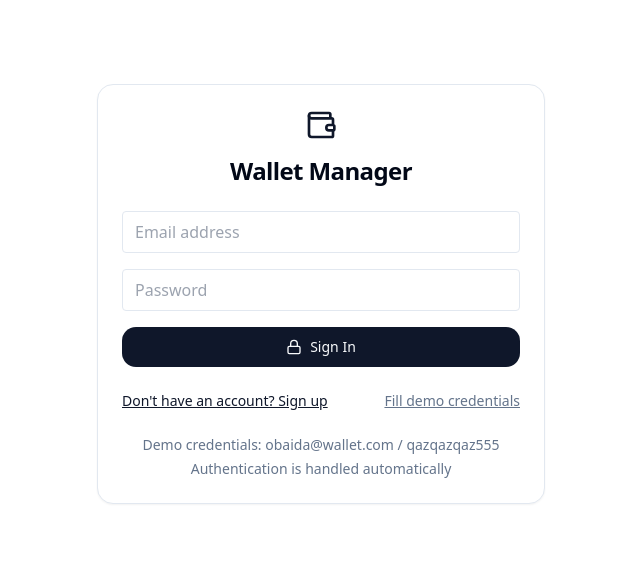
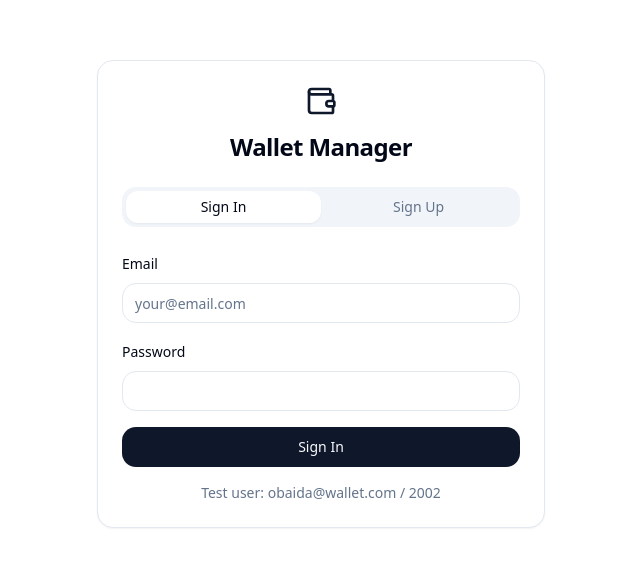
Before and after one commit to normanlondrek/say-hello-lovely-world, a React (Vite) app: page /auth in a window 1280 px wide. Shown: the part 106-672 px from the top of the page, without its empty margins (319-959 px from the left). Built offline with nearby package versions, Linux system fonts and the light colour scheme.

Commit message:
Reverted to commit 24766b9510275f0904b46ffddfdd1c651da16e18

```diff
--- a/src/pages/Auth.tsx
+++ b/src/pages/Auth.tsx
@@ -3,20 +3,17 @@ import { useState, useEffect } from "react";
 import { useNavigate } from "react-router-dom";
 import { Card, CardHeader, CardTitle, CardContent } from "@/components/ui/card";
 import { Button } from "@/components/ui/button";
-import { Alert, AlertTitle, AlertDescription } from "@/components/ui/alert";
+import { Input } from "@/components/ui/input";
+import { Label } from "@/components/ui/label";
+import { Tabs, TabsList, TabsTrigger, TabsContent } from "@/components/ui/tabs";
 import { toast } from "sonner";
 import { supabase, signInWithTestCredentials } from "@/integrations/supabase/client";
-import { WalletIcon, LockIcon, UserPlus } from "lucide-react";
-
-const DEMO_EMAIL = "obaida@wallet.com";
-const DEMO_PASSWORD = "qazqazqaz555";
+import { WalletIcon } from "lucide-react";
 
 const Auth = () => {
-  const [loading, setLoading] = useState(false);
-  const [authError, setAuthError] = useState<string | null>(null);
   const [email, setEmail] = useState("");
   const [password, setPassword] = useState("");
-  const [mode, setMode] = useState<"login" | "signup">("login");
+  const [loading, setLoading] = useState(false);
   const navigate = useNavigate();
 
   useEffect(() => {
@@ -31,59 +28,83 @@ const Auth = () => {
     checkUser();
   }, [navigate]);
 
-  const handleAuth = async (e: React.FormEvent) => {
+  const handleSignUp = async (e: React.FormEvent) => {
     e.preventDefault();
     setLoading(true);
-    setAuthError(null);
 
     try {
-      if (mode === "login") {
-        const { data, error } = await supabase.auth.signInWithPassword({
+      const { data, error } = await supabase.auth.signUp({
         email,
         password,
       });
-        if (error) {
-          setAuthError(error.message || "Could not sign in.");
-          toast.error(error.message || "Could not sign in.");
-          return;
+
+      if (error) throw error;
+
+      // Insert user into users table after successful signup
+      if (data.user) {
+        // Convert UUID string to a number for the database
+        // The users table expects id to be a number, not a string
+        try {
+          const numericId = parseInt(data.user.id.replace(/-/g, '').substring(0, 10), 16) % 1000000;
+
+          const { error: userInsertError } = await supabase
+            .from("users")
+            .insert({
+              id: numericId
+            });
+
+          if (userInsertError) {
+            console.error("User insert error:", userInsertError);
+            toast.error(
+              "Account created, but failed to add user to users table: " +
+                userInsertError.message
+            );
+          } else {
+            toast.success("Account created successfully! You can now sign in.");
           }
-        toast.success("Welcome back!");
-        navigate("/");
+        } catch (insertError: any) {
+          console.error("Insert error:", insertError);
+          toast.error("Error adding user to database: " + insertError.message);
+        }
       } else {
-        // Sign up
-        // Use the demo helper for demo credentials
-        if (email === DEMO_EMAIL) {
-          const { data, error } = await signInWithTestCredentials(email, password);
-          if (error) {
-            setAuthError(error.message || "Could not sign up.");
-            toast.error(error.message || "Could not sign up.");
-            return;
-          }
-          toast.success("Account created! Welcome!");
-          navigate("/");
-        } else {
-          const { data, error } = await supabase.auth.signUp({ email, password });
-          if (error) {
-            setAuthError(error.message || "Could not sign up.");
-            toast.error(error.message || "Could not sign up.");
-            return;
-          }
-          toast.success("Account created! Check your email if asked.");
-          navigate("/");
-        }
+        toast.success("Account created. You can now sign in.");
       }
     } catch (error: any) {
-      setAuthError(error.message || "Authentication failed.");
-      toast.error(error.message || "Authentication failed.");
+      console.error("Sign up error:", error);
+      toast.error(error.message || "Error creating account");
     } finally {
       setLoading(false);
     }
   };
 
-  const handleDemoFill = () => {
-    setEmail(DEMO_EMAIL);
-    setPassword(DEMO_PASSWORD);
-    setMode("login");
+  const handleSignIn = async (e: React.FormEvent) => {
+    e.preventDefault();
+    setLoading(true);
+
+    try {
+      console.log("Attempting to sign in with:", email, password);
+
+      // Use our helper function that handles the test user
+      const { data, error } = await signInWithTestCredentials(email, password);
+
+      if (error) {
+        console.error("Sign in error:", error);
+        throw error;
+      }
+
+      if (email === "obaida@wallet.com" && password === "2002") {
+        toast.success("Welcome back, Obaida!");
+      } else {
+        toast.success("Signed in successfully!");
+      }
+
+      navigate("/");
+    } catch (error: any) {
+      console.error("Detailed sign in error:", error);
+      toast.error(error.message || "Invalid email or password");
+    } finally {
+      setLoading(false);
+    }
   };
 
   return (
@@ -95,61 +116,79 @@ const Auth = () => {
           </div>
           <CardTitle className="text-2xl">Wallet Manager</CardTitle>
         </CardHeader>
-        <CardContent className="space-y-6">
-          {authError && (
-            <Alert variant="destructive">
-              <AlertTitle>Authentication Error</AlertTitle>
-              <AlertDescription>{authError}</AlertDescription>
-            </Alert>
-          )}
-          <form className="space-y-4" onSubmit={handleAuth}>
-            <input
+        <CardContent>
+          <Tabs defaultValue="signin">
+            <TabsList className="grid grid-cols-2 w-full mb-6">
+              <TabsTrigger value="signin">Sign In</TabsTrigger>
+              <TabsTrigger value="signup">Sign Up</TabsTrigger>
+            </TabsList>
+
+            <TabsContent value="signin">
+              <form onSubmit={handleSignIn} className="space-y-4">
+                <div className="space-y-2">
+                  <Label htmlFor="email">Email</Label>
+                  <Input
+                    id="email"
                     type="email"
-              autoComplete="email"
+                    placeholder="your@email.com"
+                    value={email}
+                    onChange={(e) => setEmail(e.target.value)}
                     required
+                  />
+                </div>
+
+                <div className="space-y-2">
+                  <Label htmlFor="password">Password</Label>
+                  <Input
+                    id="password"
+                    type="password"
+                    value={password}
+                    onChange={(e) => setPassword(e.target.value)}
+                    required
+                  />
+                </div>
+
+                <Button type="submit" className="w-full" disabled={loading}>
+                  {loading ? "Signing In..." : "Sign In"}
+                </Button>
+
+                <div className="text-center text-sm text-muted-foreground">
+                  <p>Test user: obaida@wallet.com / 2002</p>
+                </div>
+              </form>
+            </TabsContent>
+
+            <TabsContent value="signup">
+              <form onSubmit={handleSignUp} className="space-y-4">
+                <div className="space-y-2">
+                  <Label htmlFor="signup-email">Email</Label>
+                  <Input
+                    id="signup-email"
+                    type="email"
+                    placeholder="your@email.com"
                     value={email}
-              onChange={e => setEmail(e.target.value)}
-              className="w-full rounded border px-3 py-2 focus:outline-none focus:ring"
-              placeholder="Email address"
+                    onChange={(e) => setEmail(e.target.value)}
+                    required
                   />
-            <input
+                </div>
+
+                <div className="space-y-2">
+                  <Label htmlFor="signup-password">Password</Label>
+                  <Input
+                    id="signup-password"
                     type="password"
-              autoComplete="current-password"
+                    value={password}
+                    onChange={(e) => setPassword(e.target.value)}
                     required
-              value={password}
-              onChange={e => setPassword(e.target.value)}
-              className="w-full rounded border px-3 py-2 focus:outline-none focus:ring"
-              placeholder="Password"
                   />
-            <Button type="submit" className="w-full flex gap-2 items-center justify-center" disabled={loading}>
-              {mode === "login" ? <LockIcon className="w-4 h-4" /> : <UserPlus className="w-4 h-4" />}
-              {loading ? (mode === "login" ? "Signing In..." : "Signing Up...") : (mode === "login" ? "Sign In" : "Sign Up")}
+                </div>
+
+                <Button type="submit" className="w-full" disabled={loading}>
+                  {loading ? "Creating Account..." : "Create Account"}
                 </Button>
               </form>
-          <div className="flex justify-between items-center">
-            <button
-              type="button"
-              className="text-sm underline text-primary"
-              onClick={() => setMode(mode === "login" ? "signup" : "login")}
-              disabled={loading}
-            >
-              {mode === "login"
-                ? "Don't have an account? Sign up"
-                : "Already have an account? Sign in"}
-            </button>
-            <button
-              type="button"
-              className="text-sm underline text-muted-foreground"
-              onClick={handleDemoFill}
-              disabled={loading}
-            >
-              Fill demo credentials
-            </button>
-          </div>
-          <div className="text-center text-sm text-muted-foreground">
-            <p>Demo credentials: obaida@wallet.com / qazqazqaz555</p>
-            <p className="mt-1">Authentication is handled automatically</p>
-          </div>
+            </TabsContent>
+          </Tabs>
         </CardContent>
       </Card>
     </div>
```
Also changed, not shown: src/integrations/supabase/client.ts (+36 -31 lines). Lines whose indentation alone changed are shown as unchanged.
